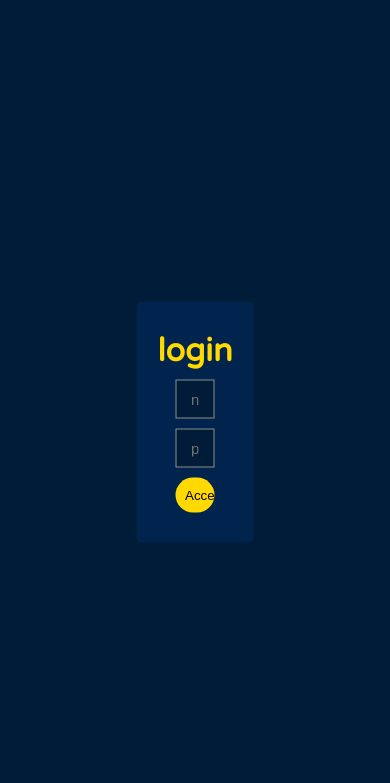
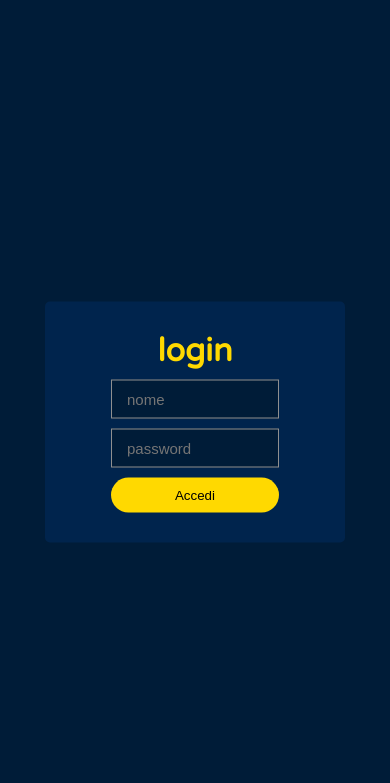
Before and after one commit to Farzilli/ubi, a PHP site: page /login.php in a window 390 px wide. Shown: the top 783 px of the page. Run offline with PHP 8.4, Linux system fonts and the light colour scheme.

Commit message:
responsive bug fix

```diff
--- a/page_styles/buy.scss
+++ b/page_styles/buy.scss
@@ -10,6 +10,7 @@
         align-items: center;
         justify-content: space-around;
         position: absolute;
+        min-width: 300px;
         top: 50%;
         right: 50%;
         translate: 50% -50%;
--- a/page_styles/login.scss
+++ b/page_styles/login.scss
@@ -14,6 +14,7 @@
         right: 50%;
         translate: 50% -50%;
         width: 30%;
+        min-width: 300px;
         border-radius: 5px;
 
         h1 {
--- a/style/style.css
+++ b/style/style.css
@@ -492,6 +492,7 @@ body {
   right: 50%;
   translate: 50% -50%;
   width: 30%;
+  min-width: 300px;
   border-radius: 5px;
 }
 #login_main form h1 {
@@ -532,6 +533,7 @@ body {
   align-items: center;
   justify-content: space-around;
   position: absolute;
+  min-width: 300px;
   top: 50%;
   right: 50%;
   translate: 50% -50%;
```
Also changed, not shown: 1 other file.
